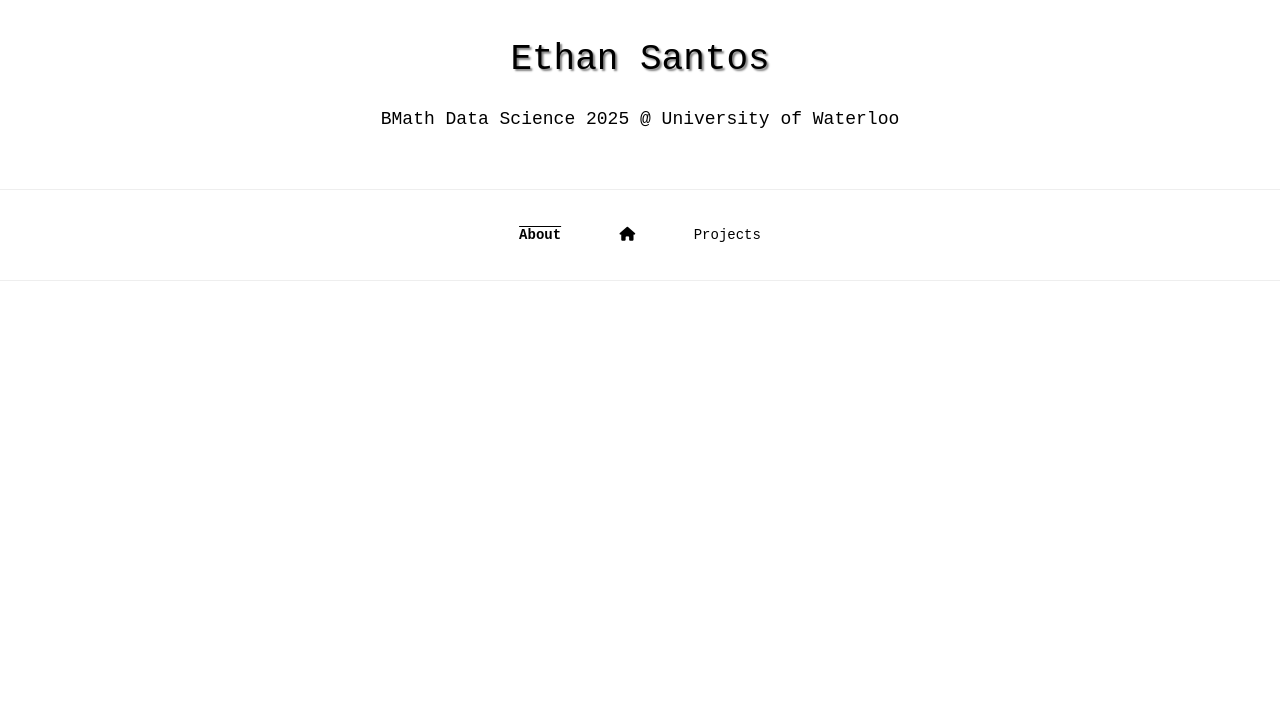
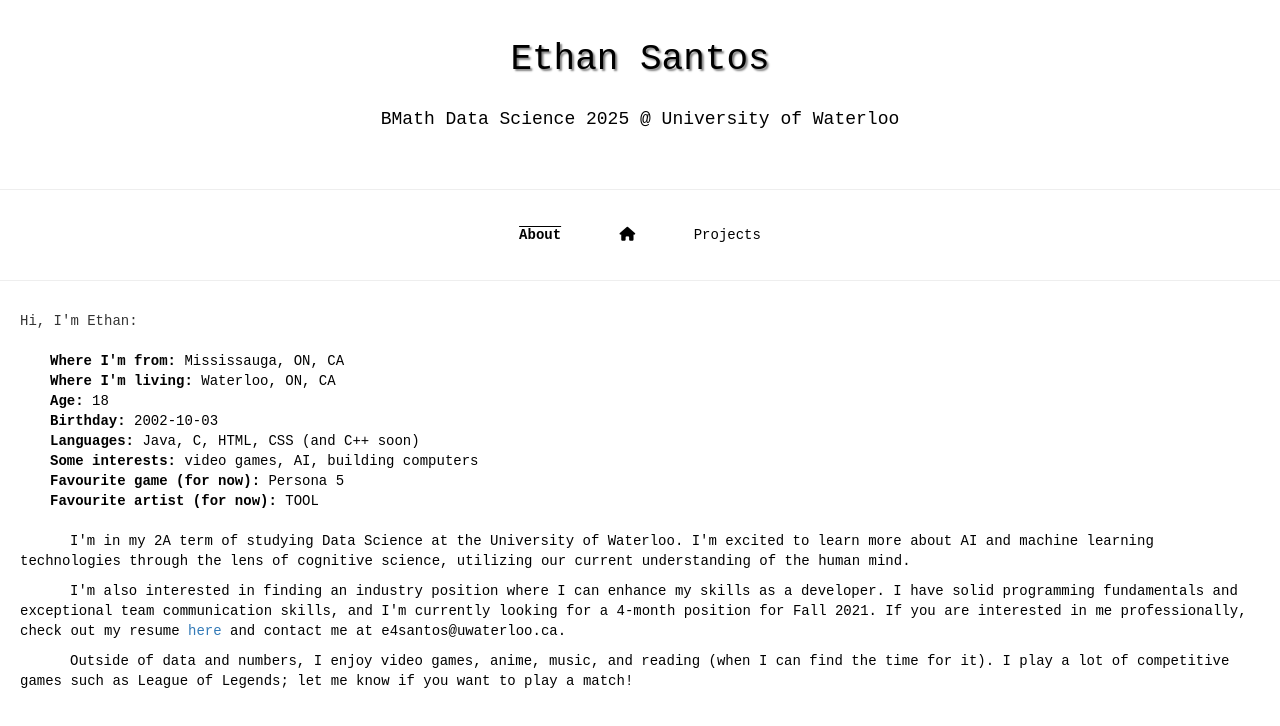
Before and after one commit to eton-s/eton-s.github.io, a plain HTML site: page about.html in a window 1280 px wide. Drawn offline with nearby package versions, Linux system fonts and the light colour scheme.

Commit message:
finished about

```diff
--- a/about.html
+++ b/about.html
@@ -30,5 +30,33 @@
 		</ul>
 	</nav>
 	<hr>
+	<div class="main">
+		Hi, I'm Ethan:
+		<p class="aboutme">
+			<b>Where I'm from:</b> Mississauga, ON, CA<br>
+			<b>Where I'm living:</b> Waterloo, ON, CA<br>
+			<b>Age:</b> 18<br>
+			<b>Birthday:</b> 2002-10-03<br>
+			<b>Languages:</b> Java, C, HTML, CSS (and C++ soon)<br>
+			<b>Some interests:</b> video games, AI, building computers<br>
+			<b>Favourite game (for now):</b> Persona 5<br>
+			<b>Favourite artist (for now):</b> TOOL<br>
+		</p>
+		<p style="text-indent: 50px">I'm in my 2A term of studying Data Science at
+			the University of Waterloo. I'm excited to learn more about AI and
+			machine learning technologies through the lens of cognitive science, utilizing
+			our current understanding of the human mind.
+		</p>
+		<p style="text-indent: 50px">I'm also interested in finding an industry position
+			where I can enhance my skills as a developer. I have solid programming fundamentals
+			and exceptional team communication skills, and I'm currently looking for a 4-month
+			position for Fall 2021. If you are interested in me professionally, check out my resume
+			<a href="Ethan_Santos_Resume.docx">here</a> and contact me at e4santos@uwaterloo.ca.
+		</p>
+		<p style="text-indent: 50px">Outside of data and numbers, I enjoy video games, anime, music,
+			and reading (when I can find the time for it). I play a lot of competitive games such as
+			League of Legends; let me know if you want to play a match!
+		</p>
+	</div>
 </body>
 </html>
--- a/styles.css
+++ b/styles.css
@@ -65,7 +65,7 @@ p {
   }
   .colmain {
 	border: 1px solid black;
-	min-height: 300px;
+	min-height: 250px;
   }
   .row {
 	text-align: center;
@@ -108,3 +108,10 @@ p {
 	color: black;
 	text-shadow: 1px 1px 1px red;
   }
+  nav.container-fluid {
+	  position: sticky;
+	  top: 0;
+  }
+  p.aboutme {
+	  margin: 20px 30px;
+  }
```
Also changed, not shown: index.html (+1 -1 lines).
